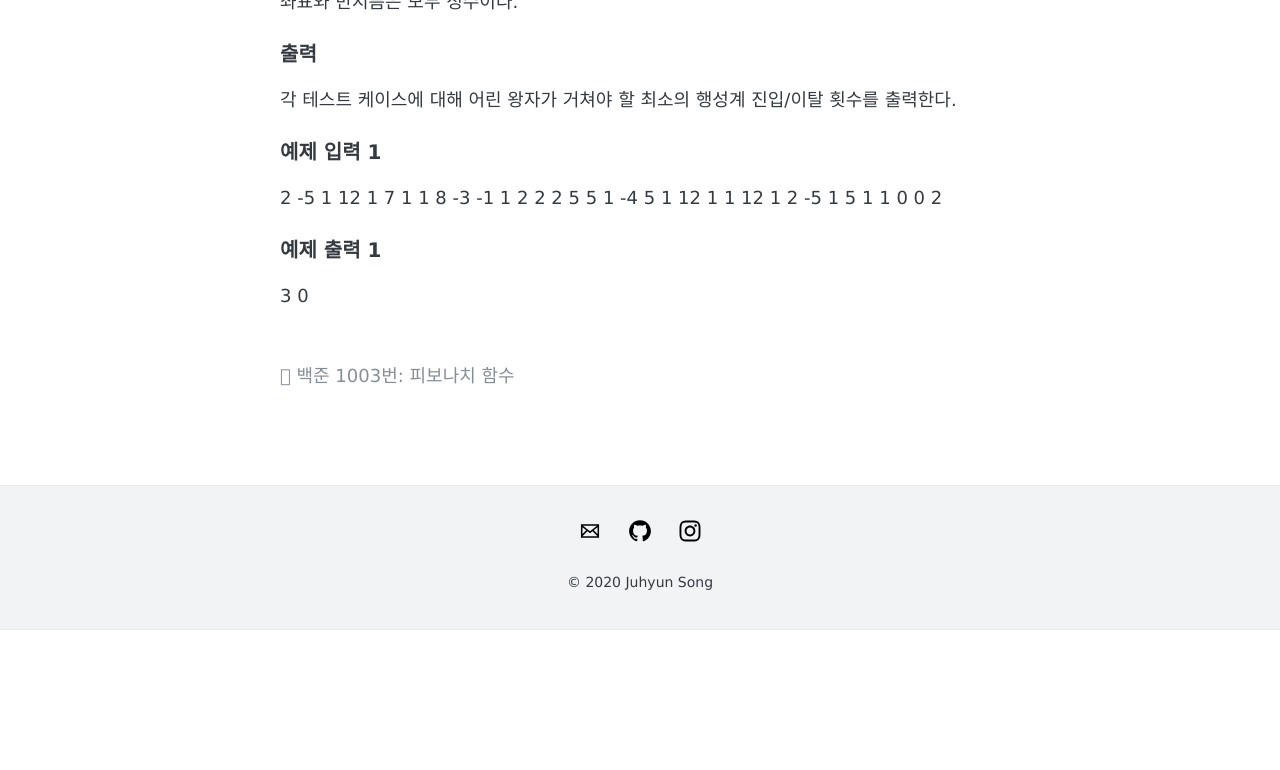
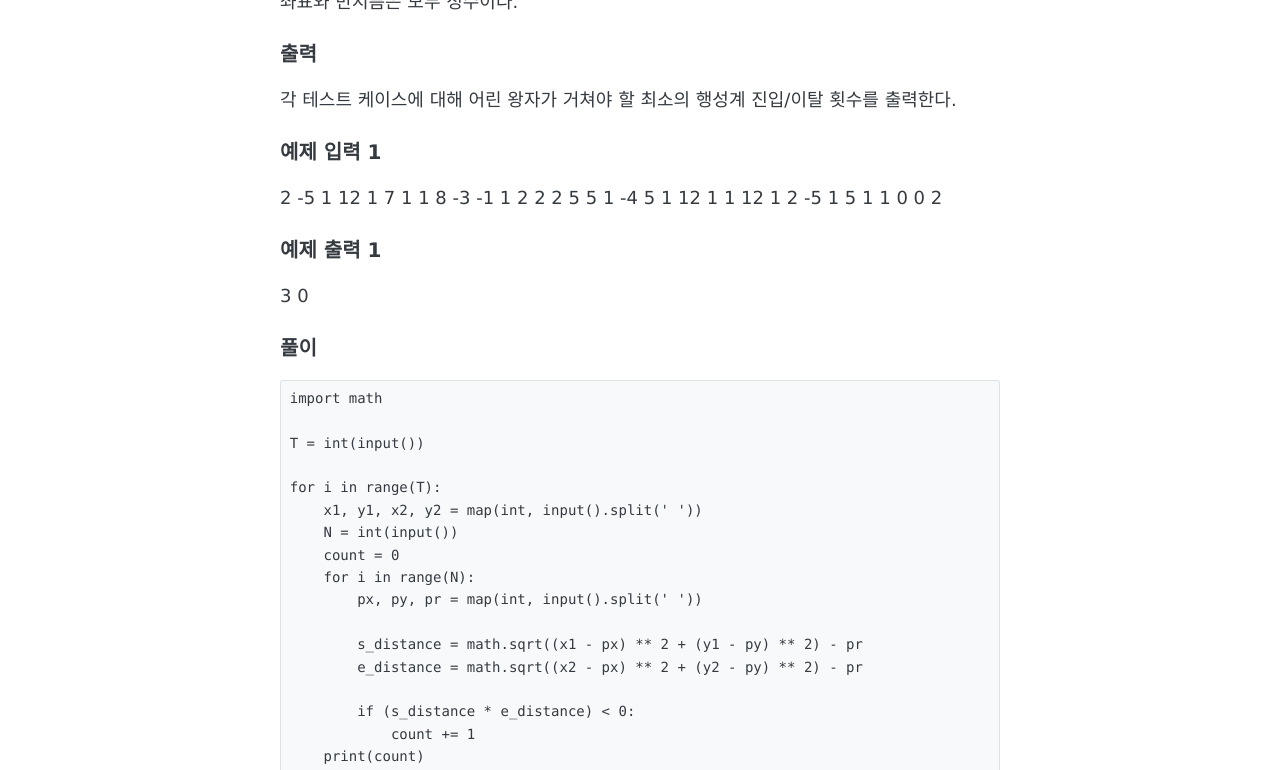
Before and after one commit to izen1231/izen1231.github.io, a Jekyll site: the page built from _posts/2020-07-14-second-day.md, in a window 1280 px wide and 1400 px high, scrolled down 1228 px. Shown: the top 770 px of the window. Built offline with Jekyll 4.4.1, drawn with Linux system fonts in a browser that asks for light colours; before the commit the page ends 1858 px from its top, so only the background shows below that; some of the changed text lies outside the part shown; grey boxes are pictures that could not be loaded.

Commit message:
Update 2020-07-14-second-day.md

```diff
--- a/_posts/2020-07-14-second-day.md
+++ b/_posts/2020-07-14-second-day.md
@@ -45,3 +45,27 @@
 
 3
 0
+
+### 풀이
+    import math
+
+    T = int(input())
+
+    for i in range(T):
+        x1, y1, x2, y2 = map(int, input().split(' '))
+        N = int(input())
+        count = 0
+        for i in range(N):
+            px, py, pr = map(int, input().split(' '))
+
+            s_distance = math.sqrt((x1 - px) ** 2 + (y1 - py) ** 2) - pr
+            e_distance = math.sqrt((x2 - px) ** 2 + (y2 - py) ** 2) - pr
+
+            if (s_distance * e_distance) < 0:
+                count += 1
+        print(count)
+
+![두 점 사이의 공식](https://dthumb-phinf.pstatic.net/?src=%22https%3A%2F%2Fdbscthumb-phinf.pstatic.net%2F4353_000_1%2F20160404162626424_67IF8YTCE.png%2Fcd5_m37_3_clear.png%3Ftype%3Dw690_fst%26wm%3DN%22&twidth=726.16&theight=429.2&opts=17&sharpen=true)
+
+두 점 사이의 거리 공식을 사용해서 풀 수 있었다.
+python의 math 모듈 함수를 이용했다.
```
